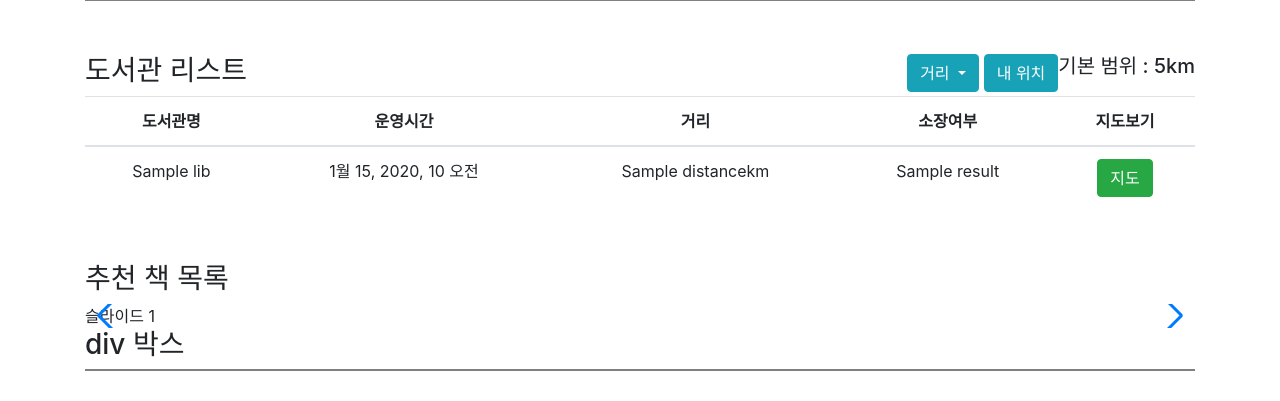
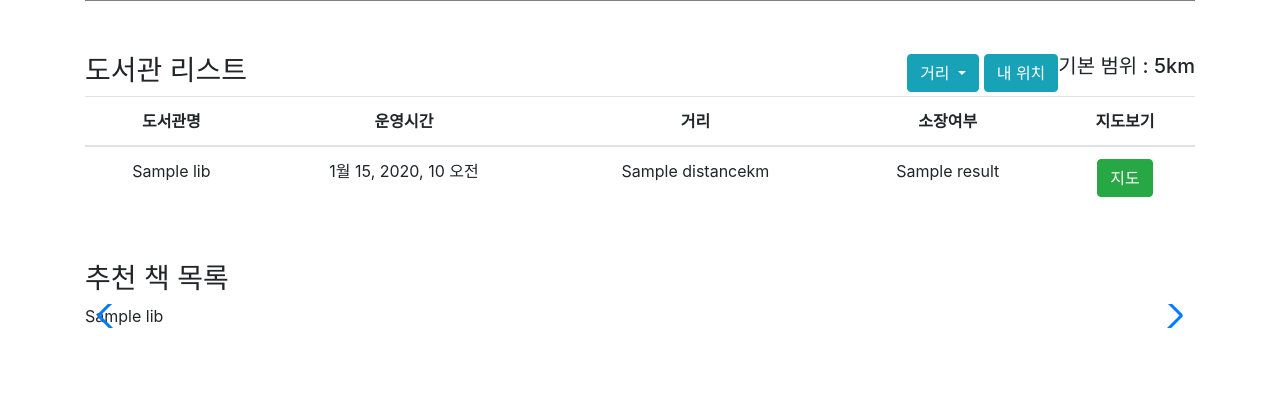
Before and after one commit to Srltas/3-1-OpenSource_Project, a Django app: template django_project/templates/book/detail.html in a window 1280 px wide. Shown: the part 546-947 px from the top of the page. After the commit the page ends 874 px from the top, so only its background shows below. Run offline with Django 3.2, Linux system fonts and the light colour scheme; a user stored in the database is signed in; tables that the repository leaves empty hold one stand-in row (values such as "Sample post"); the template is opened without the code that fills it: most values are stand-ins (such as "Sample title", 1, 10 or a date in 2020); grey boxes marked "Sample" are stand-in pictures; parts of the project's set-up code (start-up, migrations or seed data) failed here and were passed over; some libraries are stand-ins or nearby versions; some web fonts are replaced.

Commit message:
detail.html 책 추천 for문 추가

```diff
--- a/django_project/templates/book/detail.html
+++ b/django_project/templates/book/detail.html
@@ -56,6 +56,7 @@ function setKilo(kilo){
     }
 
 }
+
 
 </script>
 
@@ -119,7 +120,7 @@ function setKilo(kilo){
         <div class="libraryTableArea">
             <div style="position:relative;">
 
-                <div style="margin-bottom:10pt" class="tableTitle" >
+                <div style="margin-bottom:10pt" class="tableTitle">
                     <div style="" class="settingLibs">
 
                         <div style="float:right">
@@ -164,7 +165,12 @@ function setKilo(kilo){
                     <td>{{ library.lib.operatingTime }}</td>
                     <td>{{ library.lib.distance }}km</td>
                     <td>{{ library.lib.result }}</td>
-                        <td><button type="button" class="btn btn-success" onclick="window.open('https://map.kakao.com/link/map/{{ library.lib.libName }},{{ library.lib.latitude }},{{ library.lib.longitude }}')">지도</button></td>
+                    <td>
+                        <button type="button" class="btn btn-success"
+                                onclick="window.open('https://map.kakao.com/link/map/{{ library.lib.libName }},{{ library.lib.latitude }},{{ library.lib.longitude }}')">
+                            지도
+                        </button>
+                    </td>
                 </tr>
                 {% endfor %}
                 </tbody>
@@ -174,6 +180,7 @@ function setKilo(kilo){
             </div>
         </div>
         <!--여기에 추천 책 리스트 입력-->
+        {% if user.is_authenticated %}
         <div>
             <h3 class="infoTitle">추천 책 목록</h3>
         </div>
@@ -182,17 +189,13 @@ function setKilo(kilo){
         <div>
             <div class="swiper-container">
                 <div class="swiper-wrapper">
+                    {% for library in libs %}
                         <div class="swiper-slide">
-                    슬라이드 1
+                            {% for book in library %}
+                            <a>{{ book.lib.libName }}</a>
+                            {% endfor %}
                         </div>
-
-                <div class="swiper-slide">
-                    슬라이드 2
-                </div>
-
-                <div class="swiper-slide">
-                    슬라이드 3
-                </div>
+                    {% endfor %}
                 </div>
                 <div class="swiper-button-prev"></div>
                 <div class="swiper-button-next"></div>
@@ -210,10 +213,11 @@ function setKilo(kilo){
                 </script>
             </div>
         </div>
-
+        {% endif %}
         <!--
         <div class="infoArea" style="border: 1px solid gray">
-        <!--책 5권 표시 예정
+        -->
+        <!-- 책 5권 표시 예정
             <ul>
                 <li>
                     <div>
@@ -226,13 +230,6 @@ function setKilo(kilo){
             </ul>
         </div>
         -->
-        <div class="titleArea">
-            <h3 class="infoTitle">div 박스</h3>
-        </div>
-
-        <div class="infoArea" style="border: 1px solid gray">
-        </div>
-
     </div>
 </div>
 
```
Also changed, not shown: django_project/db.sqlite3. Lines whose indentation alone changed are shown as unchanged.
